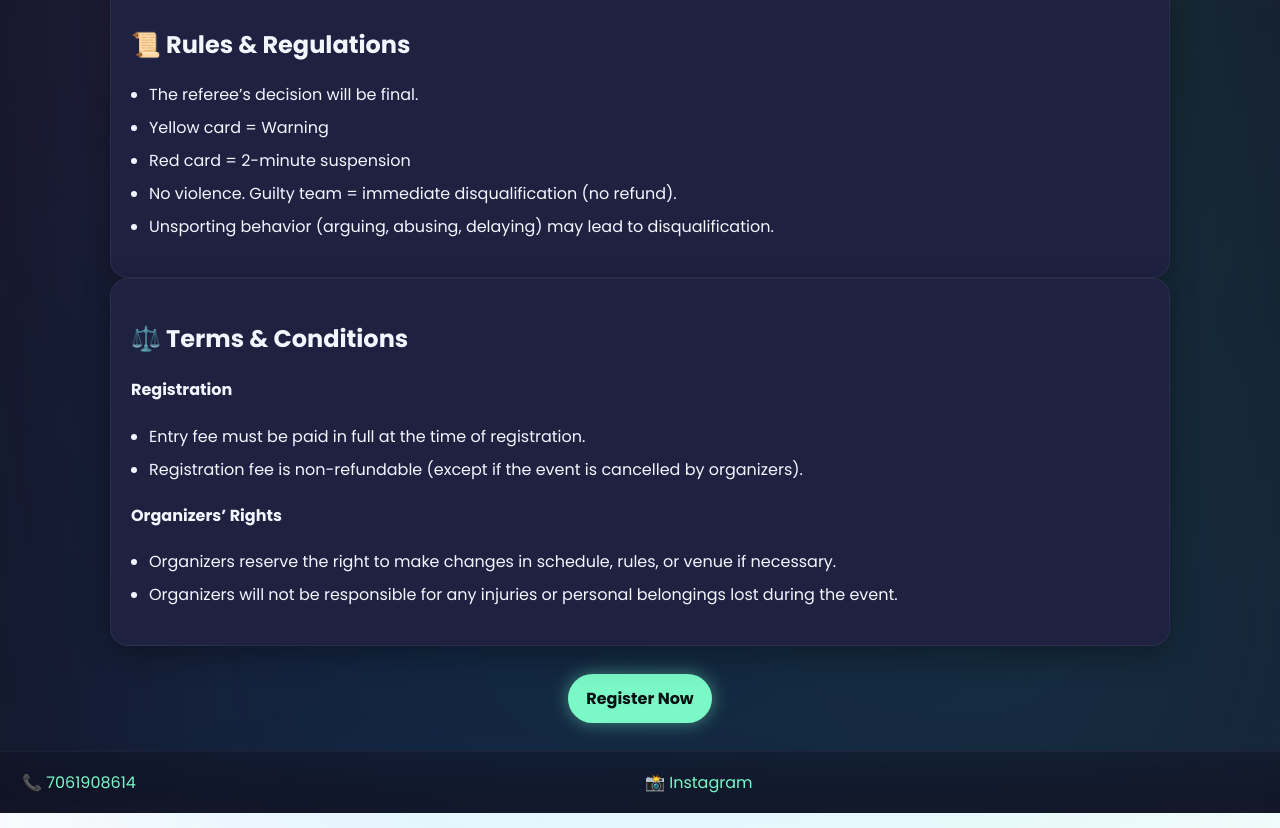
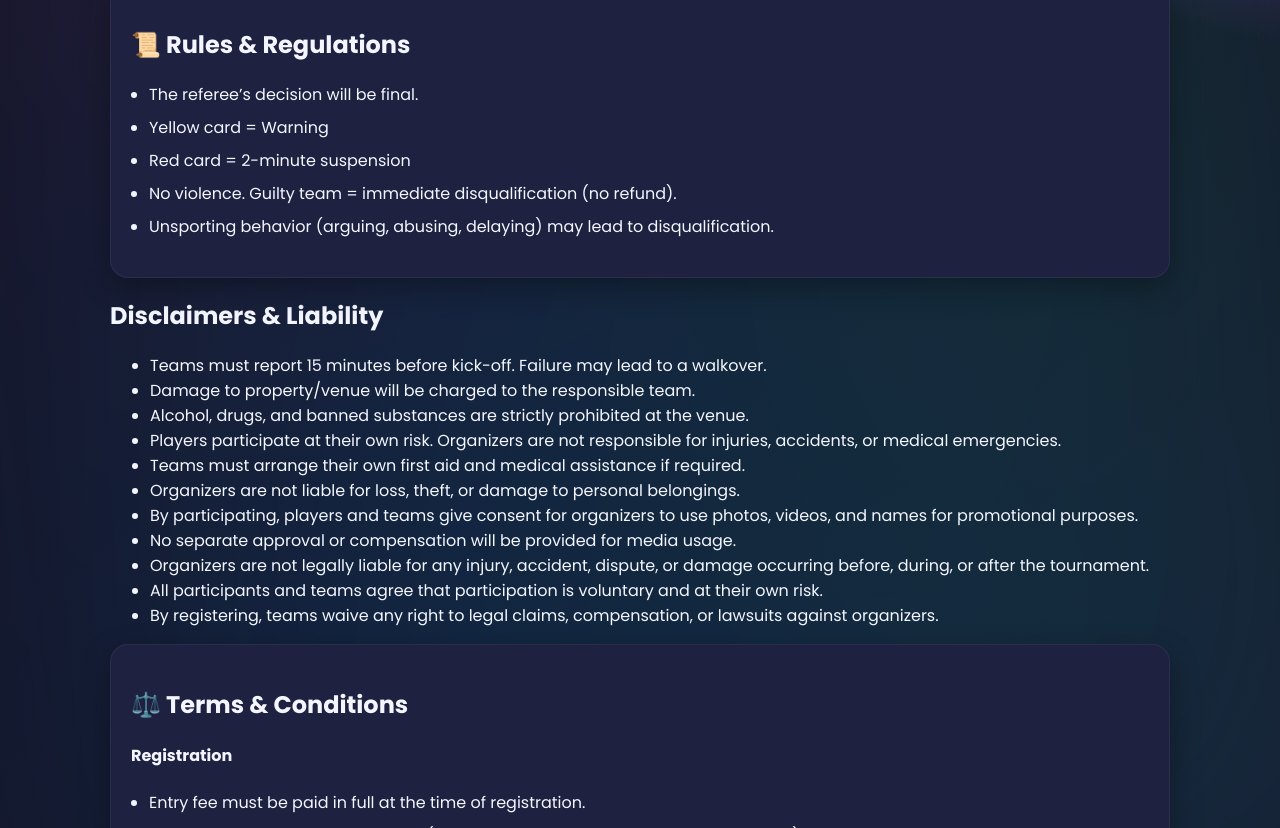
Before and after one commit to patnaleaguefc-dev/patnaleaguefc3, a plain HTML site: page details.html in a window 1280 px wide. Shown: the part 376-1204 px from the top of the page. Drawn offline with Linux system fonts and the light colour scheme; a script that the page names is missing.

Commit message:
Update details.html

```diff
--- a/details.html
+++ b/details.html
@@ -58,6 +58,23 @@
       </ul>
     </section>
 
+    <section class="bg-white bg-opacity-80 p-8 rounded-2xl shadow-lg mb-12">
+  <h2 class="text-2xl font-bold text-purple-700 mb-4">Disclaimers & Liability</h2>
+  <ul class="list-disc list-inside text-gray-800 space-y-2">
+    <li>Teams must report 15 minutes before kick-off. Failure may lead to a walkover.</li>
+    <li>Damage to property/venue will be charged to the responsible team.</li>
+    <li>Alcohol, drugs, and banned substances are strictly prohibited at the venue.</li>
+    <li>Players participate at their own risk. Organizers are not responsible for injuries, accidents, or medical emergencies.</li>
+    <li>Teams must arrange their own first aid and medical assistance if required.</li>
+    <li>Organizers are not liable for loss, theft, or damage to personal belongings.</li>
+    <li>By participating, players and teams give consent for organizers to use photos, videos, and names for promotional purposes.</li>
+    <li>No separate approval or compensation will be provided for media usage.</li>
+    <li>Organizers are not legally liable for any injury, accident, dispute, or damage occurring before, during, or after the tournament.</li>
+    <li>All participants and teams agree that participation is voluntary and at their own risk.</li>
+    <li>By registering, teams waive any right to legal claims, compensation, or lawsuits against organizers.</li>
+  </ul>
+    </section>
+
     <section class="panel reveal">
       <h2>⚖️ Terms & Conditions</h2>
       <h4>Registration</h4>
@@ -82,4 +99,5 @@
     <div>📸 <a target="_blank" href="https://www.instagram.com/p.leaguefc?igsh=ZnRiNmw2NDcxbThr">Instagram</a></div>
   </footer>
 </body>
+
 </html>
```
